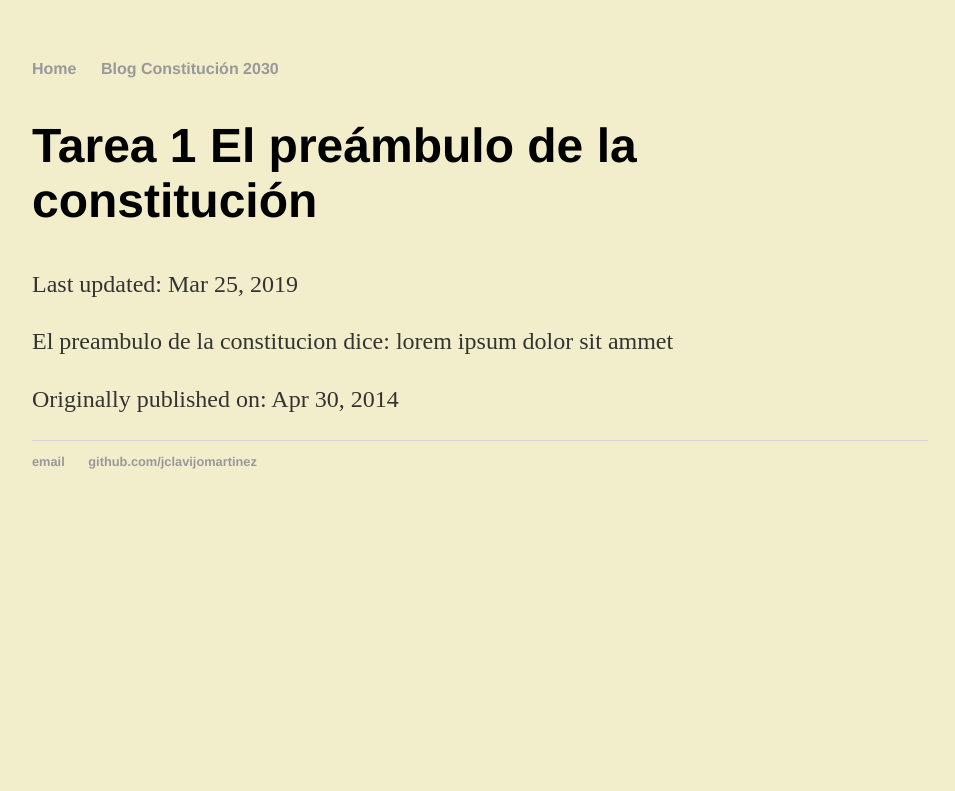
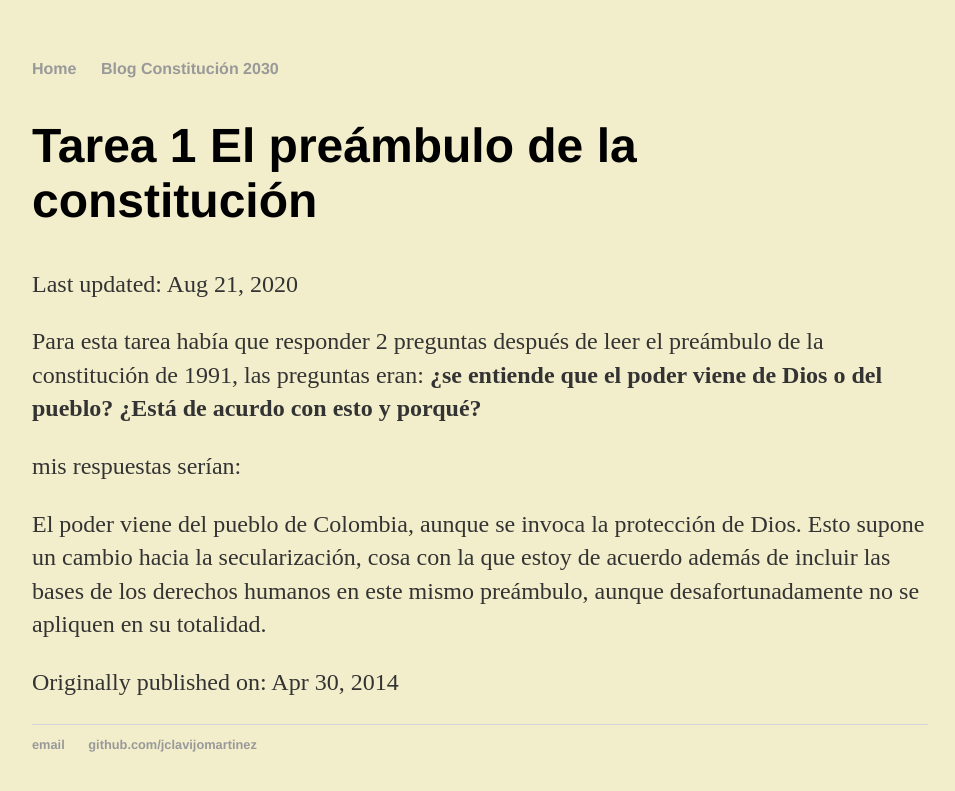
Before and after one commit to jclavijomartinez/jclavijomartinez.github.io, a Jekyll site: the page built from _posts/2020-08-20-tarea1-preambulo-de-la-constitucion.md, in a window 1280 px wide. Shown: the top 791 px of the page, without its empty margins (160-1115 px from the left). Built offline with Jekyll 4.4.1, drawn with Linux system fonts in a browser that asks for light colours.

Commit message:
Update 2020-08-20-tarea1-preambulo-de-la-constitucion.md
agrego la informacion para la tarea

```diff
--- a/_posts/2020-08-20-tarea1-preambulo-de-la-constitucion.md
+++ b/_posts/2020-08-20-tarea1-preambulo-de-la-constitucion.md
@@ -2,6 +2,10 @@
 layout: post
 title: "Tarea 1 El preámbulo de la constitución"
 date: 2014-04-30
-last_modified_at:   2019-03-25 8:30:00 +0000
+last_modified_at:   2020-08-21 07:30:00
 ---
-El preambulo de la constitucion dice: lorem ipsum dolor sit ammet
+Para esta tarea había que responder 2 preguntas después de leer el preámbulo de la constitución de 1991, las preguntas eran: **¿se entiende que el poder viene de Dios o del pueblo? ¿Está de acurdo con esto y porqué?**
+
+mis respuestas serían:
+
+El poder viene del pueblo de Colombia, aunque se invoca la protección de Dios. Esto supone un cambio hacia la secularización, cosa con la que estoy de acuerdo además de incluir las bases de los derechos humanos en este mismo preámbulo, aunque desafortunadamente no se apliquen en su totalidad.
```
